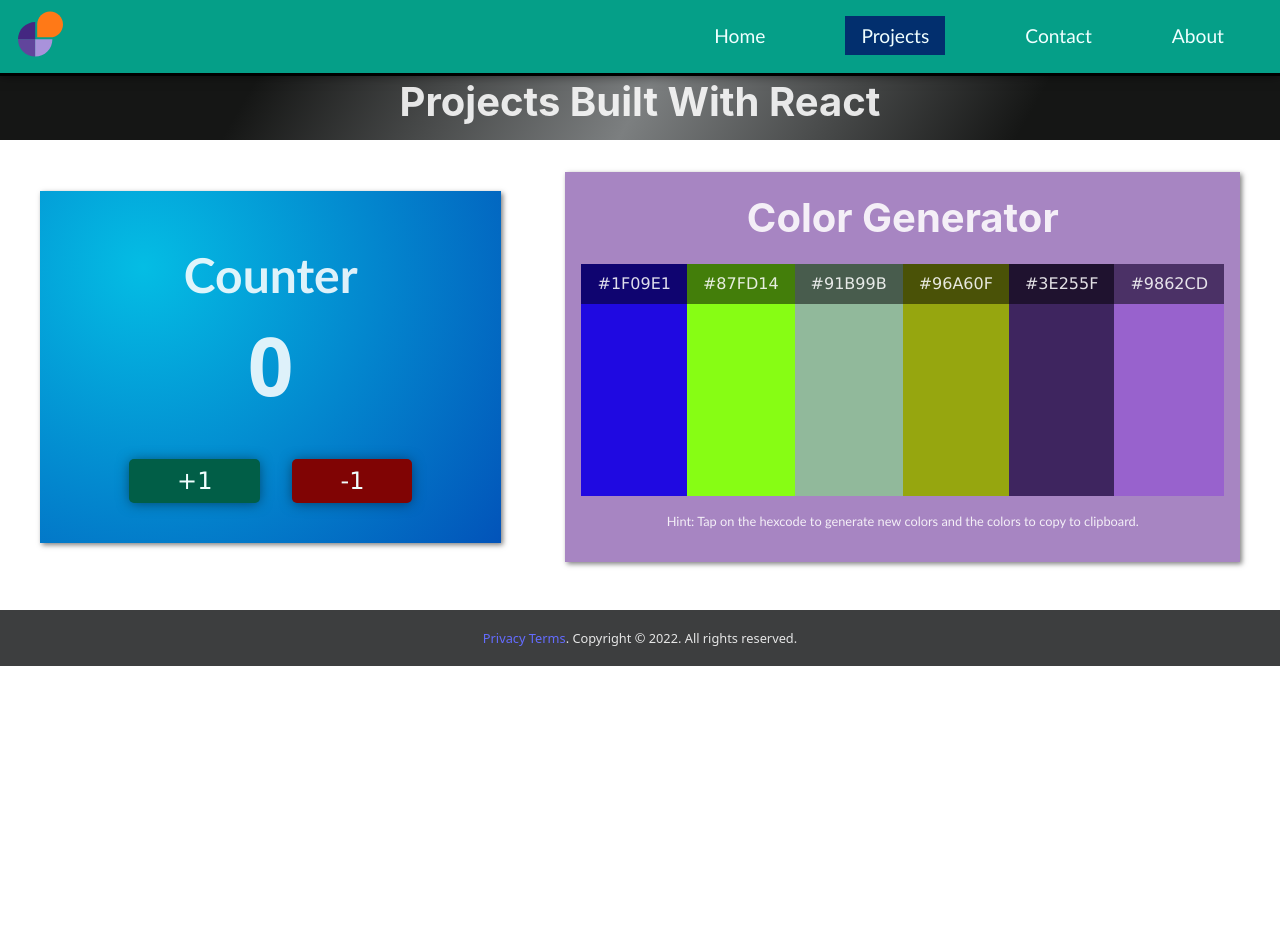
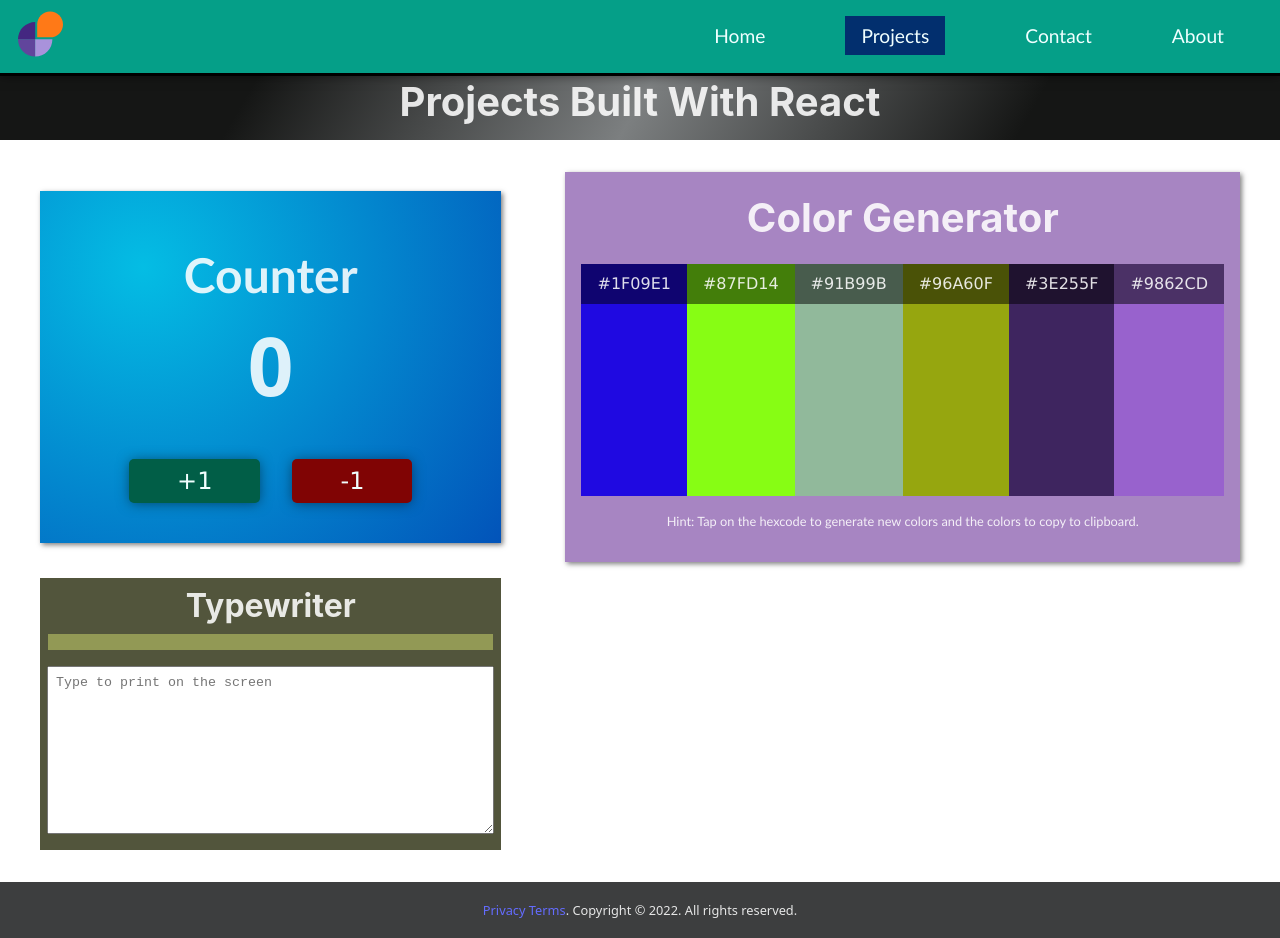
Before and after one commit to RealIB1/30-days-challenge-projects, a React (Vite) app: page /projects in a window 1280 px wide. Before the commit the page ends 800 px from the top, so only its background shows below. Built offline with nearby package versions, Linux system fonts and the light colour scheme.

Commit message:
modified:   src/routes/Projects.css 	modified:   src/routes/Projects.jsx

```diff
--- a/src/routes/Projects.css
+++ b/src/routes/Projects.css
@@ -125,6 +125,31 @@
     height: 14.5rem;
   }
 
+  .form {
+    display: flex;
+    flex-direction: column;
+    align-items: center;
+    justify-content: center;
+    padding: 1rem;
+    background-color: #52553C;
+  }
+
+  .typewriter-label {
+    font-size: 2rem;
+    font-weight: 700;
+  }
+
+  .typewriter {
+    padding: .5rem;
+    width: 100%;
+  }
+
+  .typewriter-print {
+    font-family: 'Trebuchet MS', 'Lucida Sans Unicode', 'Lucida Grande', 'Lucida Sans', Arial, sans-serif;
+    background-color: #929955;
+    padding: .5rem;
+    width: 100%;
+  }
 /* Medium Screen Media Query */
 @media screen and (max-width: 820px) {
     .main__projects {
--- a/src/routes/Projects.jsx
+++ b/src/routes/Projects.jsx
@@ -2,7 +2,7 @@ import { Component, useState } from 'react'
 import './Projects.css'
 
 const Counter = () => {
-  const [count, setCount] = useState(0);
+  const [ count, setCount ] = useState(0);
   const addOne = () => {
     let value = count + 1;
     setCount(value);
@@ -37,17 +37,24 @@ const Counter = () => {
 
 // Forms with multiple input fields and useState for updating the state.
 const Form = () => {
-  const [form, setUpdates] = useState(initialState);
+  const [ form, setUpdates ] = useState('');
+  const handleChange = (e) => {
+    const value = e.target.value
+    setUpdates(value)
+  }
 
 
 
   return (
     <>
-  <form className="form" onSubmit={Form}>
-    <p className="typewriter-print"></p>
+      <div className="form">
         <label className="typewriter-label" htmlFor='typewriter'>Typewriter</label>
-    <textarea className="typewriter" placeholder="Type to print on the screen" rows="10"></textarea>
-  </form>
+        <p className="typewriter-print">{form}</p>
+        <textarea className="typewriter"
+          type='text'
+          value={form}
+          onChange={handleChange} placeholder="Type to print on the screen" rows="10"></textarea>
+      </div>
     </>
   )
 }
@@ -63,7 +70,7 @@ class ColorGenerator extends Component {
     }
     return (
       <div className='color__generator'>
-<div className='color'  style={style} onClick={this.props.update.bind(this, this.props.index)} >
+        <div className='color' style={style} onClick={this.props.update.bind(this, this.props.index)} >
           <p className='color_code' >{this.props.hexCode}</p>
         </div>
       </div>
@@ -78,8 +85,8 @@ class ColorGenerate extends Component {
       colorCount: 6,
       colors: []
     }
-    for (let i = 0; i < this.state.colorCount; i+=1) {
-      this.state.colors.push({hexCode: this.generateColor()})
+    for (let i = 0; i < this.state.colorCount; i += 1) {
+      this.state.colors.push({ hexCode: this.generateColor() })
     }
   }
 
@@ -90,7 +97,7 @@ class ColorGenerate extends Component {
   updateColor(index) {
     let colors = this.state.colors.slice()
     const currentColor = this.generateColor()
-    colors[index].hexCode = currentColor
+    colors[ index ].hexCode = currentColor
     this.setState({
       colors: colors
     })
@@ -131,7 +138,7 @@ class Projects extends Component {
             </div>
 
             <div className='project'>
-            {/* <Form/> */}
+              <Form />
             </div>
           </div>
         </div>
```
Lines whose indentation alone changed are shown as unchanged.
